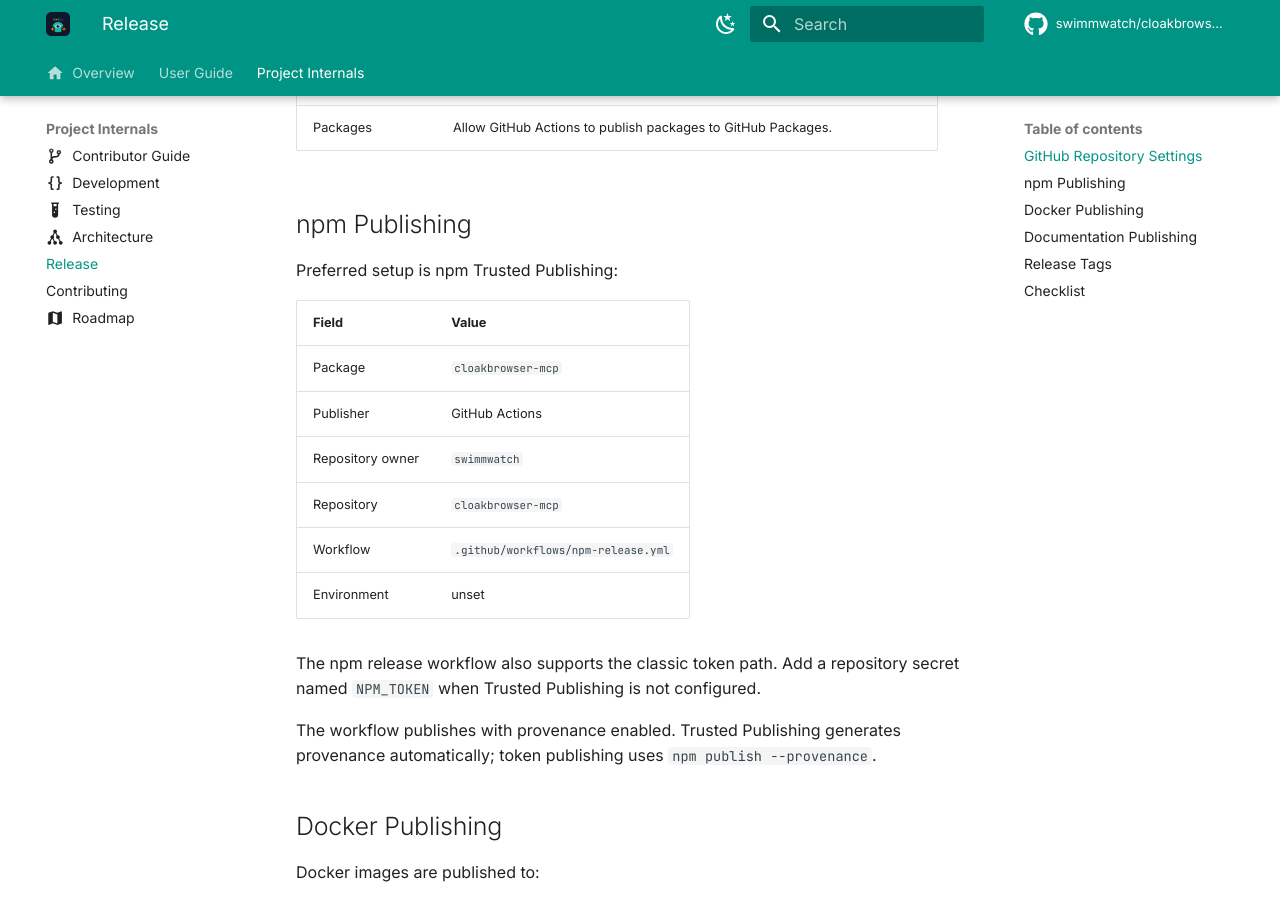
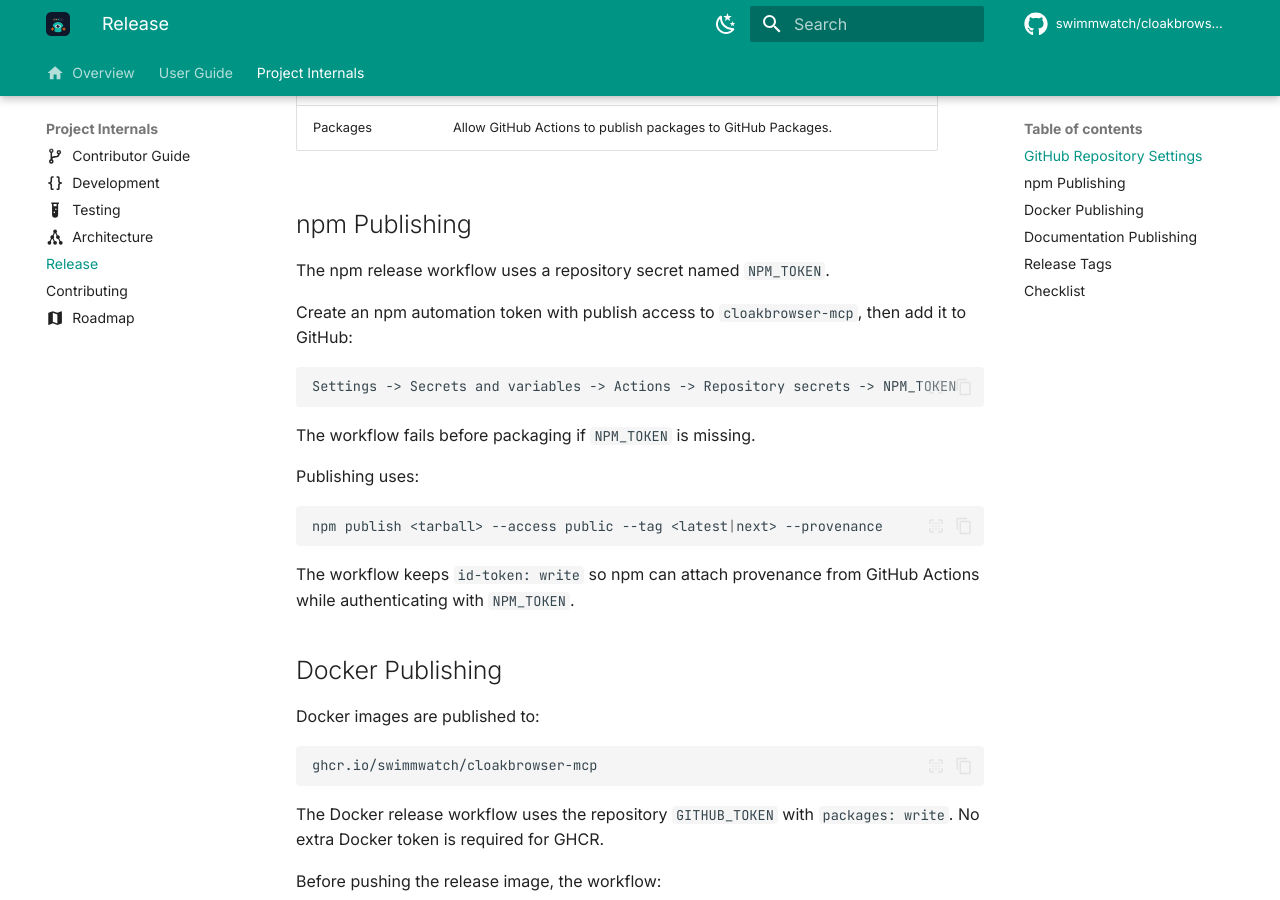
Before and after one commit to swimmwatch/cloakbrowser-mcp, an MkDocs documentation site: the page built from docs/release.md, in a window 1280 px wide and 900 px high, scrolled down 706 px. Built offline with MkDocs 1.6.1 and Material for MkDocs 9.7.7, drawn with Linux system fonts in a browser that asks for light colours; comment, search, counter and statistics services are not loaded; some of the changed text lies outside the part shown.

Commit message:
use npm token for package publishing

````diff
--- a/docs/release.md
+++ b/docs/release.md
@@ -27,22 +27,25 @@ Configure these settings before the first release.
 
 ## npm Publishing
 
-Preferred setup is npm Trusted Publishing:
+The npm release workflow uses a repository secret named `NPM_TOKEN`.
 
-| Field | Value |
-| --- | --- |
-| Package | `cloakbrowser-mcp` |
-| Publisher | GitHub Actions |
-| Repository owner | `swimmwatch` |
-| Repository | `cloakbrowser-mcp` |
-| Workflow | `.github/workflows/npm-release.yml` |
-| Environment | unset |
+Create an npm automation token with publish access to `cloakbrowser-mcp`, then
+add it to GitHub:
 
-The npm release workflow also supports the classic token path. Add a repository
-secret named `NPM_TOKEN` when Trusted Publishing is not configured.
+```text
+Settings -> Secrets and variables -> Actions -> Repository secrets -> NPM_TOKEN
+```
 
-The workflow publishes with provenance enabled. Trusted Publishing generates
-provenance automatically; token publishing uses `npm publish --provenance`.
+The workflow fails before packaging if `NPM_TOKEN` is missing.
+
+Publishing uses:
+
+```bash
+npm publish <tarball> --access public --tag <latest|next> --provenance
+```
+
+The workflow keeps `id-token: write` so npm can attach provenance from GitHub
+Actions while authenticating with `NPM_TOKEN`.
 
 ## Docker Publishing
 
@@ -88,6 +91,5 @@ Before publishing a release:
 - Merge only after `Actionlint` and `CI` are green.
 - Create a GitHub Release from a tag like `v1.2.3`.
 - Mark the release as prerelease when publishing a `next` npm version.
-- Confirm the npm package has Trusted Publishing configured or `NPM_TOKEN` is
-  present.
+- Confirm the `NPM_TOKEN` repository secret is present.
 - Confirm GHCR package visibility is public after the first Docker publish.
--- a/docs/roadmap.md
+++ b/docs/roadmap.md
@@ -22,7 +22,7 @@ tags:
 
 ## Before First Stable Release
 
-- Configure npm Trusted Publishing or the `NPM_TOKEN` repository secret.
+- Configure the `NPM_TOKEN` repository secret.
 - Configure GitHub Pages to serve the `gh-pages` branch after the first docs publish.
 - Confirm the GHCR package is public after the first Docker publish.
 - Confirm MCP registry metadata after the first published package and image.
````
Also changed, not shown: 1 other file.
